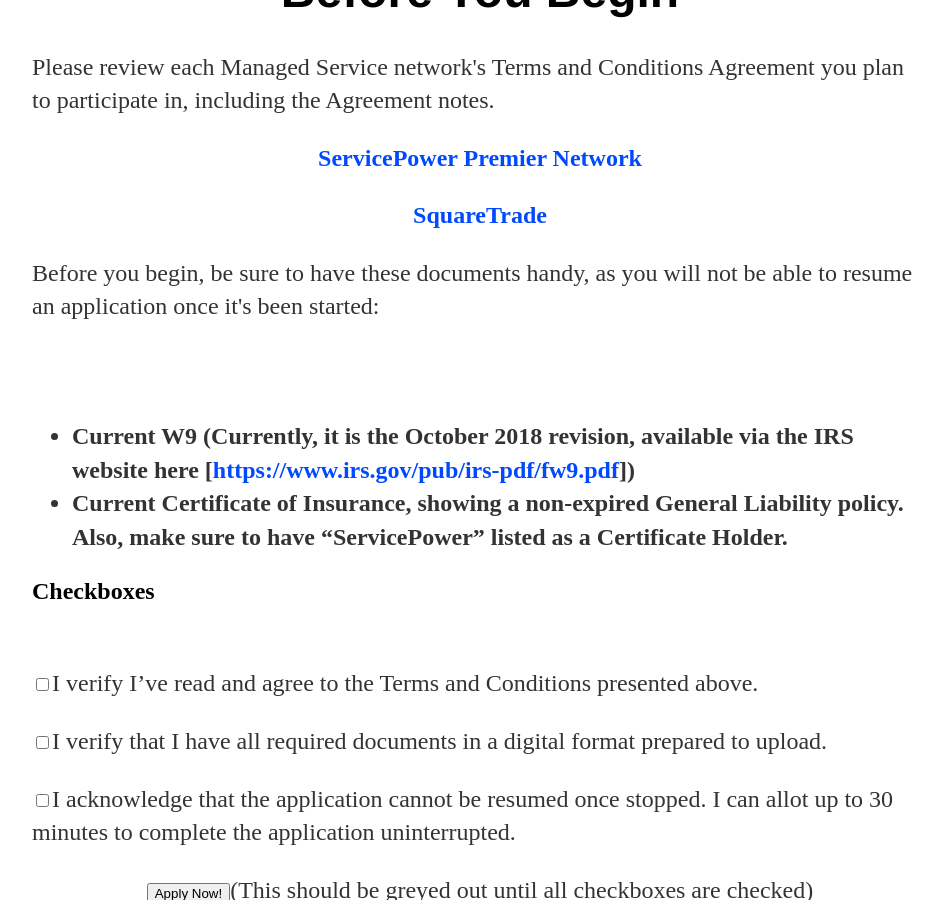
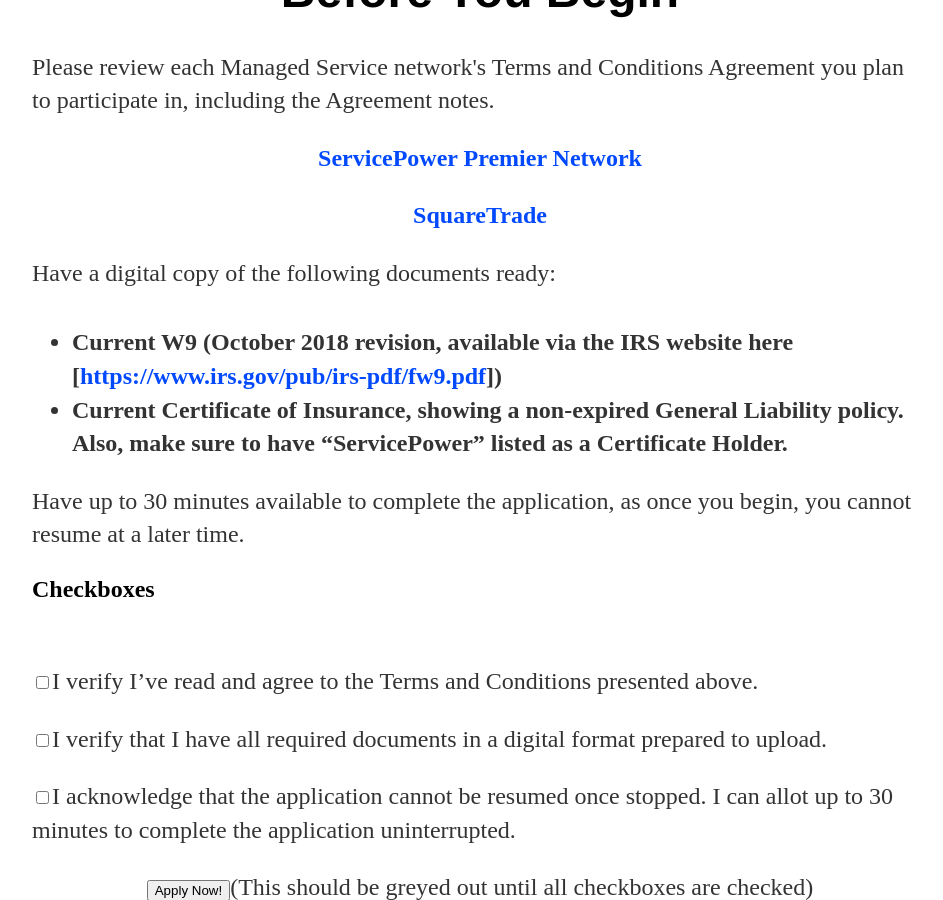
Before and after one commit to servicepowerdavid/servicepowerdavid.github.io, a Jekyll site: the page built from index.html, in a window 1280 px wide and 900 px high, scrolled down 917 px. Shown: the whole window, without its empty margins (160-1103 px from the left). Built offline with Jekyll 4.4.1, drawn with Linux system fonts in a browser that asks for light colours.

Commit message:
Update index.html

```diff
--- a/index.html
+++ b/index.html
@@ -17,22 +17,17 @@
 
 	<h1 align=center>Before You Begin</h1>
 
-	<p>Please review each Managed Service network's Terms and Conditions Agreement you plan to participate in, including the Agreement notes.
+	<p>Please review each Managed Service network's Terms and Conditions Agreement you plan to participate in, including the 		Agreement notes.
 	<br>
-	<p align=center><strong><a href="https://www.servicepower.com/hubfs/ServiceOutsourcingTaC.pdf">ServicePower Premier Network</a></strong>
+	<p align=center><strong><a href="https://www.servicepower.com/hubfs/ServiceOutsourcingTaC.pdf">ServicePower Premier Network</a>		</strong>
 	<p align=center><strong><a href="https://www.servicepower.com/hubfs/SquareTradeTaC.pdf">SquareTrade</a></strong>
 
-
-
-	<p align=left>Before you begin, be sure to have these documents handy, as you will not be able to resume an application once 		it's been started:</p>
-	<br>
-	<br>
+	<p>Have a digital copy of the following documents ready:</p>
 	<ul class="a">
-		<p><li><strong>Current W9 (Currently, it is the October 2018 revision, available via the IRS website here  [<a 				href="https://www.irs.gov/pub/irs-pdf/fw9.pdf">https://www.irs.gov/pub/irs-pdf/fw9.pdf</a>])</strong></li>
+		<p><li><strong>Current W9 (October 2018 revision, available via the IRS website here  [<a 				href="https://www.irs.gov/pub/irs-pdf/fw9.pdf">https://www.irs.gov/pub/irs-pdf/fw9.pdf</a>])</strong></li>
 		<li><strong>Current Certificate of Insurance, showing a non-expired General Liability policy. Also, make sure to have 			“ServicePower” listed as a Certificate Holder.</strong></li>
 	</ul></p>
-	<!--<p align=center><strong>Current W9 (Currently, it is the October 2018 revision, available via the IRS website here <a href="http://q0ot.mjt.lu/lnk/AGkAACjTbogAAAAAAAAAAAEPct8AAAABl5UAAAAAAAnroQBcsPrsRCzRsMDzTRyAWXnx4rwL6AAJYng/1/v1f-yZDaZB2WNYze9LxKpw/aHR0cHM6Ly93d3cuaXJzLmdvdi9wdWIvaXJzLXBkZi9mdzkucGRm">https://www.irs.gov/pub/irs-pdf/fw9.pdf</a>)</strong></p>
-	<p align=center><strong>Current Certificate of Insurance, showing a non-expired General Liability policy. Also, make sure to have “ServicePower” listed as a Certificate Holder.</strong></p>-->
+	<p>Have up to 30 minutes available to complete the application, as once you begin, you cannot resume at a later time.</p>
 
 	<h2>Checkboxes</h2>
 	<br>
```
